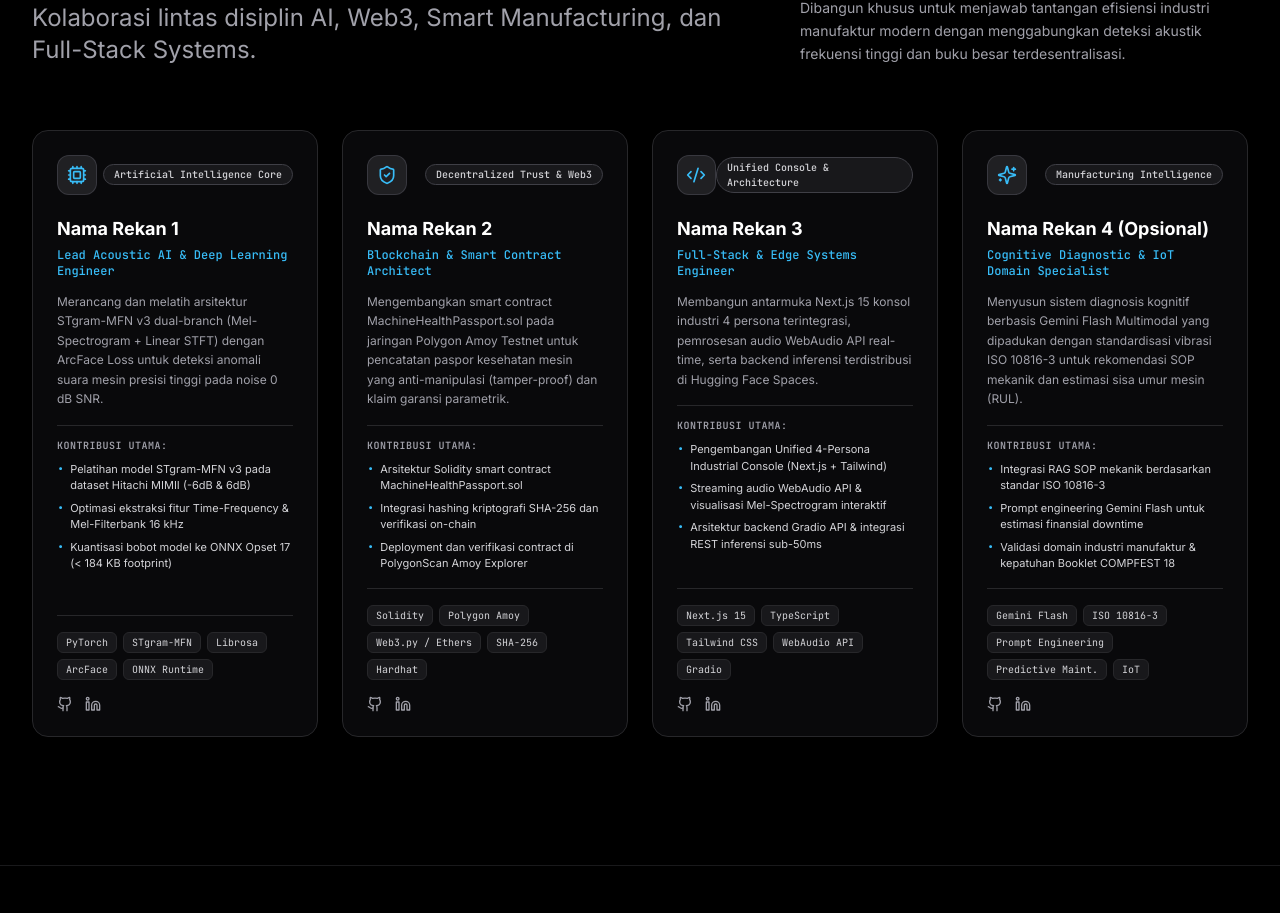
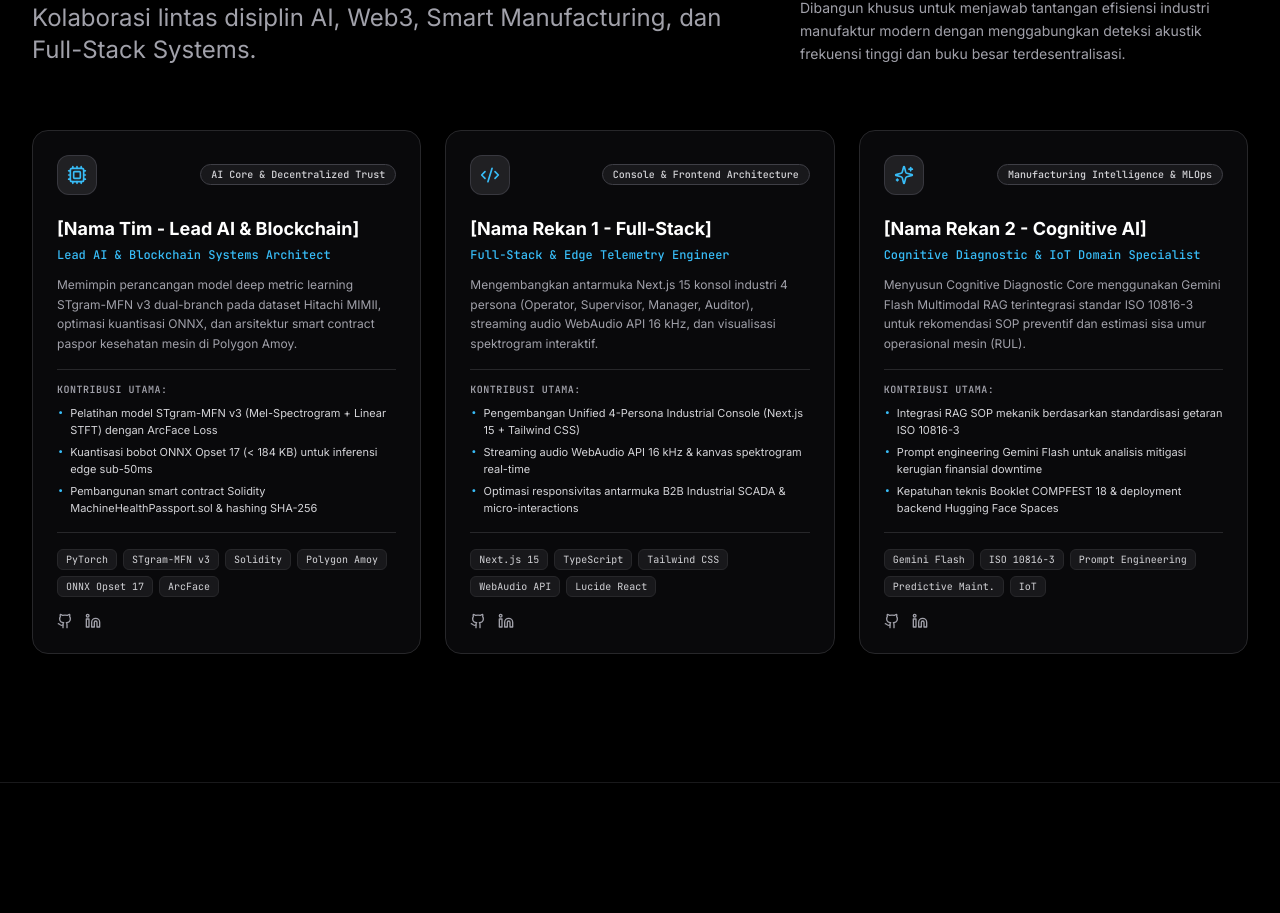
Before and after one commit to bvmhdd/EchoFactory-COMPFEST, a Next.js app: page / in a window 1280 px wide. Shown: the part 5379-6292 px from the top of the page. Built offline with nearby package versions, Linux system fonts and the light colour scheme.

Commit message:
chore: setup clean team placeholders for AI+Web3 lead and engineering roles

```diff
--- a/src/components/landing/team-section.tsx
+++ b/src/components/landing/team-section.tsx
@@ -17,60 +17,45 @@ export interface TeamMember {
 
 export const TEAM_MEMBERS: TeamMember[] = [
   {
-    name: "Nama Rekan 1",
-    role: "Lead Acoustic AI & Deep Learning Engineer",
-    division: "Artificial Intelligence Core",
+    name: "[Nama Tim - Lead AI & Blockchain]",
+    role: "Lead AI & Blockchain Systems Architect",
+    division: "AI Core & Decentralized Trust",
     icon: Cpu,
-    bio: "Merancang dan melatih arsitektur STgram-MFN v3 dual-branch (Mel-Spectrogram + Linear STFT) dengan ArcFace Loss untuk deteksi anomali suara mesin presisi tinggi pada noise 0 dB SNR.",
+    bio: "Memimpin perancangan model deep metric learning STgram-MFN v3 dual-branch pada dataset Hitachi MIMII, optimasi kuantisasi ONNX, dan arsitektur smart contract paspor kesehatan mesin di Polygon Amoy.",
     contributions: [
-      "Pelatihan model STgram-MFN v3 pada dataset Hitachi MIMII (-6dB & 6dB)",
-      "Optimasi ekstraksi fitur Time-Frequency & Mel-Filterbank 16 kHz",
-      "Kuantisasi bobot model ke ONNX Opset 17 (< 184 KB footprint)",
+      "Pelatihan model STgram-MFN v3 (Mel-Spectrogram + Linear STFT) dengan ArcFace Loss",
+      "Kuantisasi bobot ONNX Opset 17 (< 184 KB) untuk inferensi edge sub-50ms",
+      "Pembangunan smart contract Solidity MachineHealthPassport.sol & hashing SHA-256",
     ],
-    skills: ["PyTorch", "STgram-MFN", "Librosa", "ArcFace", "ONNX Runtime"],
+    skills: ["PyTorch", "STgram-MFN v3", "Solidity", "Polygon Amoy", "ONNX Opset 17", "ArcFace"],
     github: "https://github.com",
     linkedin: "https://linkedin.com",
   },
   {
-    name: "Nama Rekan 2",
-    role: "Blockchain & Smart Contract Architect",
-    division: "Decentralized Trust & Web3",
-    icon: ShieldCheck,
-    bio: "Mengembangkan smart contract MachineHealthPassport.sol pada jaringan Polygon Amoy Testnet untuk pencatatan paspor kesehatan mesin yang anti-manipulasi (tamper-proof) dan klaim garansi parametrik.",
+    name: "[Nama Rekan 1 - Full-Stack]",
+    role: "Full-Stack & Edge Telemetry Engineer",
+    division: "Console & Frontend Architecture",
+    icon: Code2,
+    bio: "Mengembangkan antarmuka Next.js 15 konsol industri 4 persona (Operator, Supervisor, Manager, Auditor), streaming audio WebAudio API 16 kHz, dan visualisasi spektrogram interaktif.",
     contributions: [
-      "Arsitektur Solidity smart contract MachineHealthPassport.sol",
-      "Integrasi hashing kriptografi SHA-256 dan verifikasi on-chain",
-      "Deployment dan verifikasi contract di PolygonScan Amoy Explorer",
+      "Pengembangan Unified 4-Persona Industrial Console (Next.js 15 + Tailwind CSS)",
+      "Streaming audio WebAudio API 16 kHz & kanvas spektrogram real-time",
+      "Optimasi responsivitas antarmuka B2B Industrial SCADA & micro-interactions",
     ],
-    skills: ["Solidity", "Polygon Amoy", "Web3.py / Ethers", "SHA-256", "Hardhat"],
+    skills: ["Next.js 15", "TypeScript", "Tailwind CSS", "WebAudio API", "Lucide React"],
     github: "https://github.com",
     linkedin: "https://linkedin.com",
   },
   {
-    name: "Nama Rekan 3",
-    role: "Full-Stack & Edge Systems Engineer",
-    division: "Unified Console & Architecture",
-    icon: Code2,
-    bio: "Membangun antarmuka Next.js 15 konsol industri 4 persona terintegrasi, pemrosesan audio WebAudio API real-time, serta backend inferensi terdistribusi di Hugging Face Spaces.",
+    name: "[Nama Rekan 2 - Cognitive AI]",
+    role: "Cognitive Diagnostic & IoT Domain Specialist",
+    division: "Manufacturing Intelligence & MLOps",
+    icon: Sparkles,
+    bio: "Menyusun Cognitive Diagnostic Core menggunakan Gemini Flash Multimodal RAG terintegrasi standar ISO 10816-3 untuk rekomendasi SOP preventif dan estimasi sisa umur operasional mesin (RUL).",
     contributions: [
-      "Pengembangan Unified 4-Persona Industrial Console (Next.js + Tailwind)",
-      "Streaming audio WebAudio API & visualisasi Mel-Spectrogram interaktif",
-      "Arsitektur backend Gradio API & integrasi REST inferensi sub-50ms",
-    ],
-    skills: ["Next.js 15", "TypeScript", "Tailwind CSS", "WebAudio API", "Gradio"],
-    github: "https://github.com",
-    linkedin: "https://linkedin.com",
-  },
-  {
-    name: "Nama Rekan 4 (Opsional)",
-    role: "Cognitive Diagnostic & IoT Domain Specialist",
-    division: "Manufacturing Intelligence",
-    icon: Sparkles,
-    bio: "Menyusun sistem diagnosis kognitif berbasis Gemini Flash Multimodal yang dipadukan dengan standardisasi vibrasi ISO 10816-3 untuk rekomendasi SOP mekanik dan estimasi sisa umur mesin (RUL).",
-    contributions: [
-      "Integrasi RAG SOP mekanik berdasarkan standar ISO 10816-3",
-      "Prompt engineering Gemini Flash untuk estimasi finansial downtime",
-      "Validasi domain industri manufaktur & kepatuhan Booklet COMPFEST 18",
+      "Integrasi RAG SOP mekanik berdasarkan standardisasi getaran ISO 10816-3",
+      "Prompt engineering Gemini Flash untuk analisis mitigasi kerugian finansial downtime",
+      "Kepatuhan teknis Booklet COMPFEST 18 & deployment backend Hugging Face Spaces",
     ],
     skills: ["Gemini Flash", "ISO 10816-3", "Prompt Engineering", "Predictive Maint.", "IoT"],
     github: "https://github.com",
@@ -101,7 +86,7 @@ export function TeamSection() {
       </div>
 
       {/* Team Cards Grid */}
-      <div className="grid grid-cols-1 md:grid-cols-2 lg:grid-cols-4 gap-6">
+      <div className="grid grid-cols-1 md:grid-cols-3 gap-6">
         {TEAM_MEMBERS.map((member, idx) => {
           const IconComp = member.icon;
           return (
```
